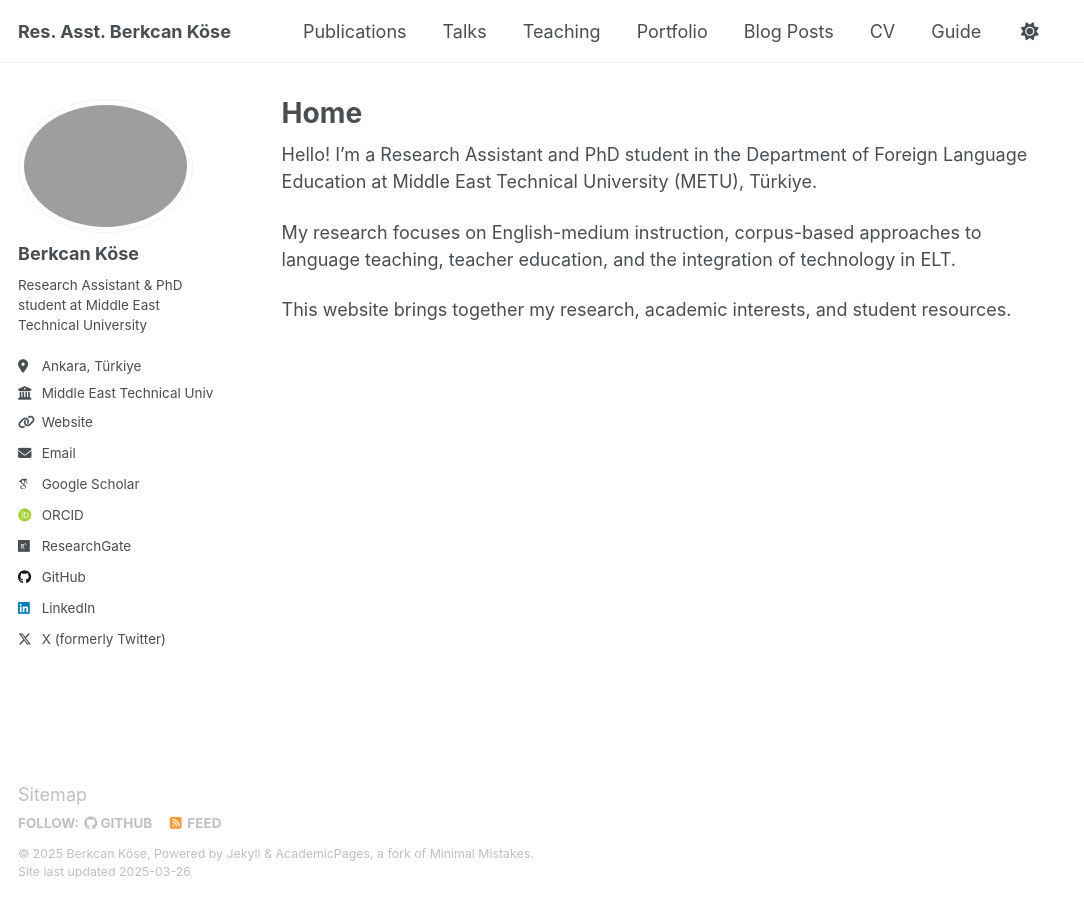
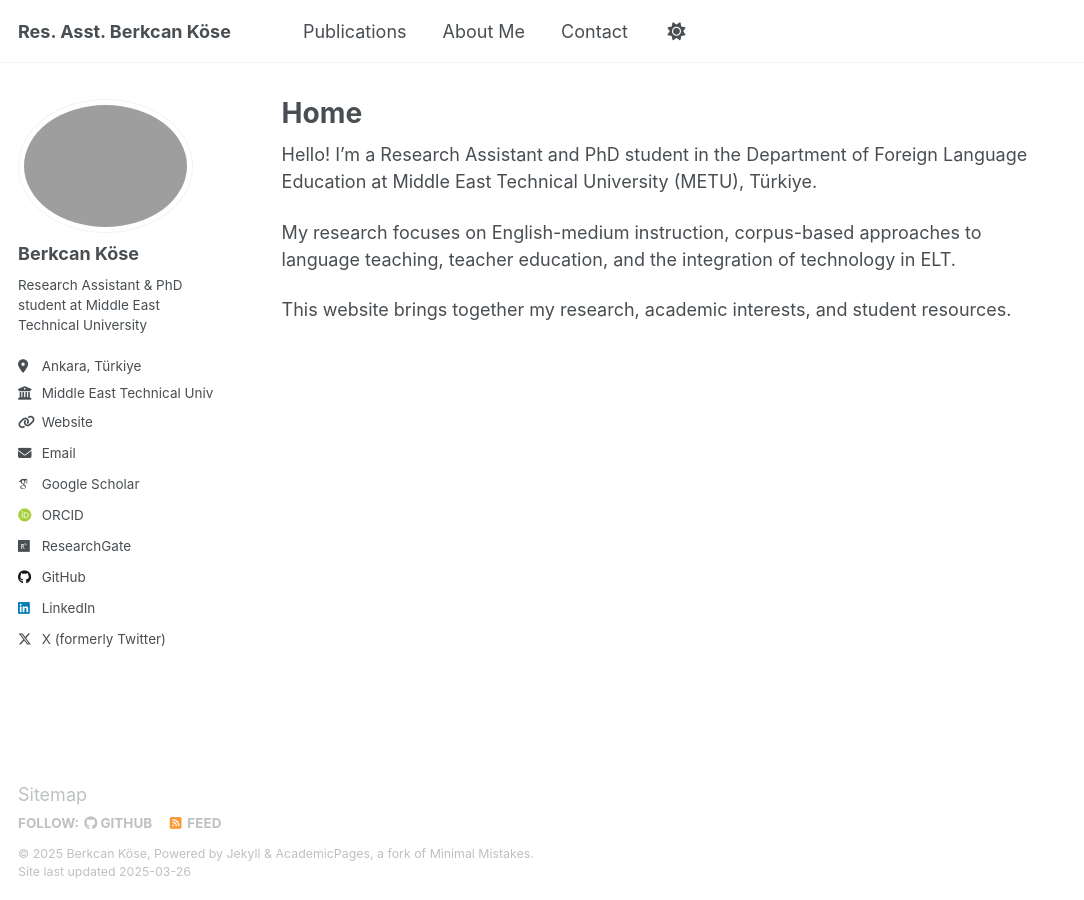
Before and after one commit to berkcankose/berkcankose.github.io, a Jekyll site: the page built from _pages/about.md, in a window 1280 px wide. Shown: the whole page, without its empty margins (0-1084 px from the left). Built offline with Jekyll 4.4.1, drawn with Linux system fonts in a browser that asks for light colours; some web fonts are replaced.

Commit message:
Update navigation.yml

```diff
--- a/_data/navigation.yml
+++ b/_data/navigation.yml
@@ -11,23 +11,11 @@ main:
   - title: "Publications"
     url: /publications/
 
-  - title: "Talks"
-    url: /talks/
-
-  - title: "Teaching"
-    url: /teaching/
-
-  - title: "Portfolio"
-    url: /portfolio/
-
-  - title: "Blog Posts"
-    url: /year-archive/
-
-  - title: "CV"
-    url: /cv/
+  - title: "About Me"
+    url: /aboutme/
 
   # - title: "CV"
   #   url: /cv-json/
 
-  - title: "Guide"
+  - title: "Contact"
     url: /markdown/
```
